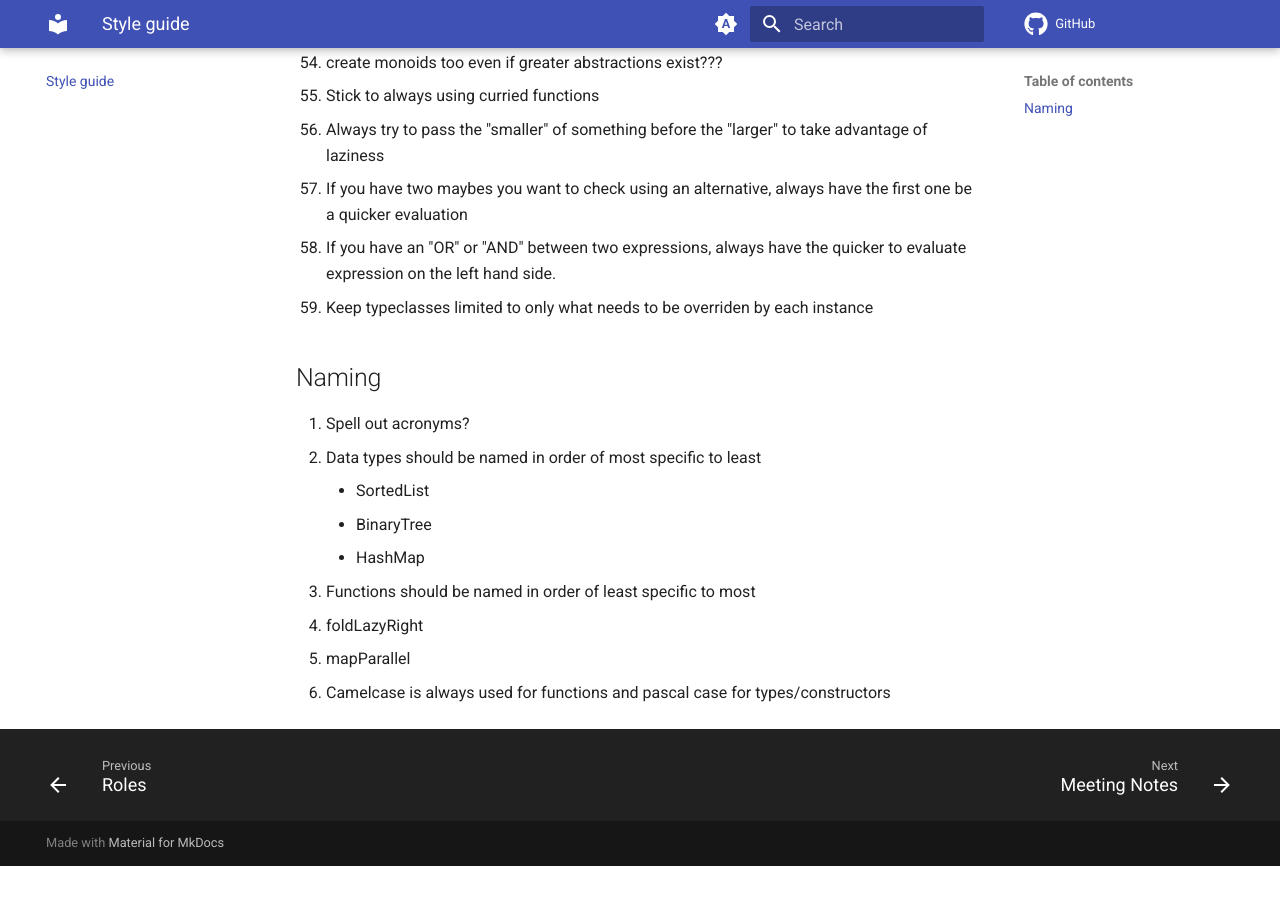
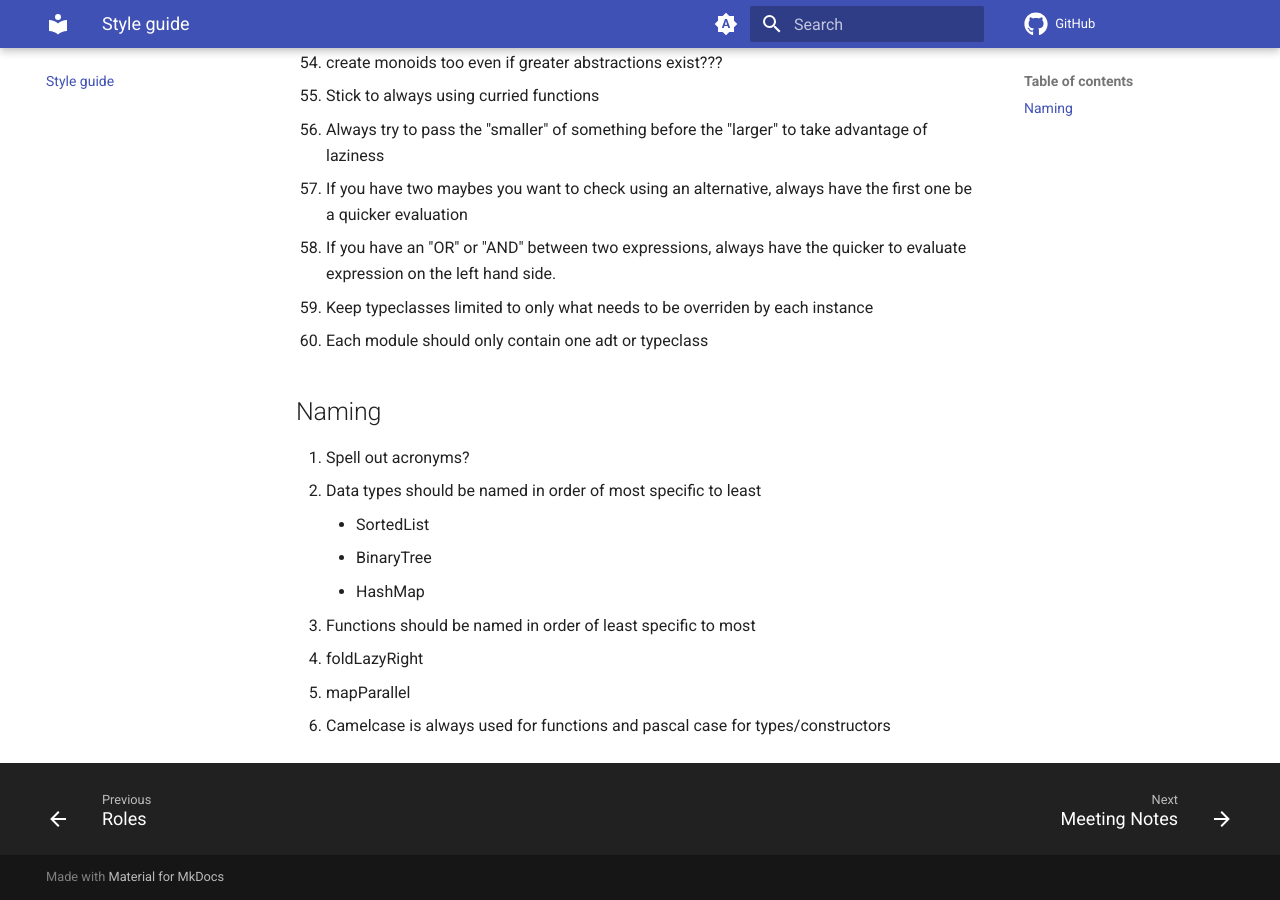
Before and after one commit to solvex-software/solvex-internal-documentation, an MkDocs documentation site: the page built from docs/style-guide.md, in a window 1280 px wide and 900 px high, scrolled down 2435 px. Built offline with MkDocs 1.6.1 and Material for MkDocs 9.7.7, drawn with Linux system fonts in a browser that asks for light colours; comment, search, counter and statistics services are not loaded; before the commit the page ends 3301 px from its top, so only the background shows below that.

Commit message:
Update style-guide.md

```diff
--- a/docs/style-guide.md
+++ b/docs/style-guide.md
@@ -60,6 +60,7 @@
   - If you have two maybes you want to check using an alternative, always have the first one be a quicker evaluation
   - If you have an "OR" or "AND" between two expressions, always have the quicker to evaluate expression on the left hand side.
 1. Keep typeclasses limited to only what needs to be overriden by each instance
+2. Each module should only contain one adt or typeclass
 ## Naming
 1. Spell out acronyms?
 1. Data types should be named in order of most specific to least
```
